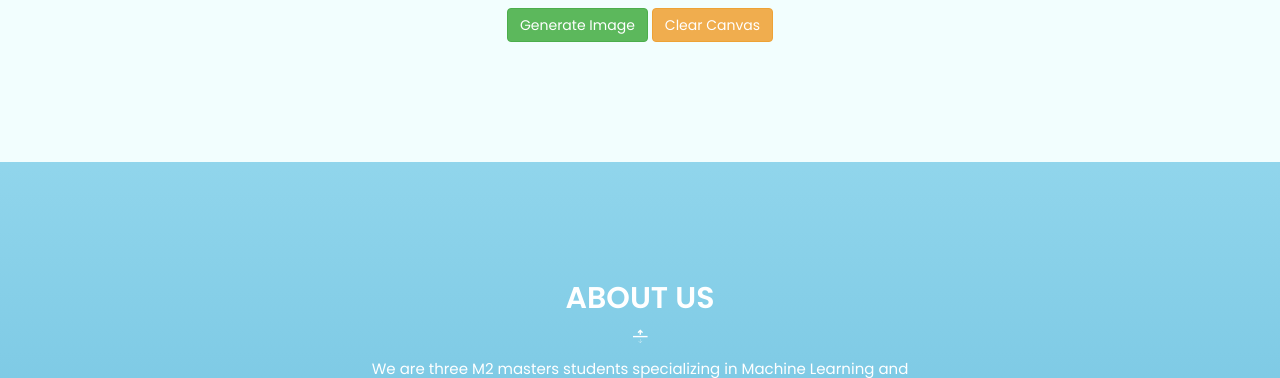
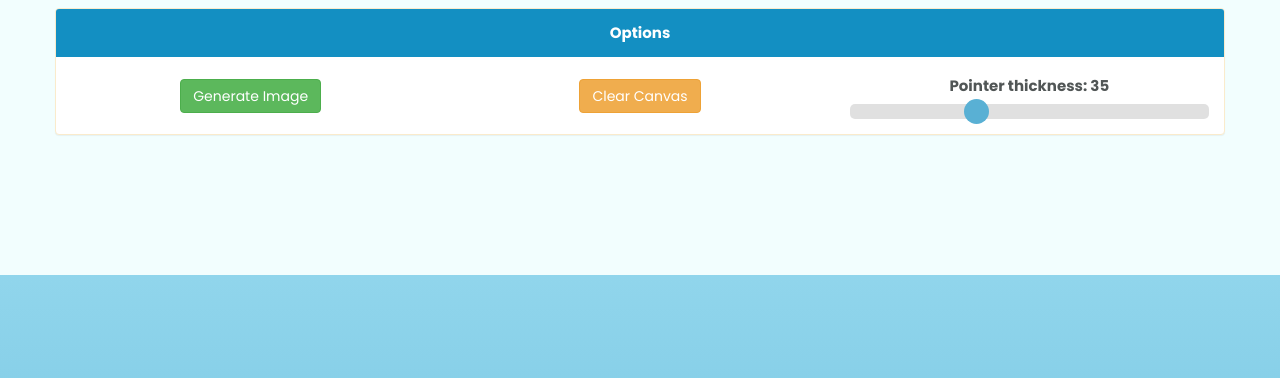
Before and after one commit to ajoseph12/MLDM_Project, a Flask app: page / in a window 1280 px wide. Shown: the part 1617-1995 px from the top of the page. Run offline with Flask 2, Linux system fonts and the light colour scheme; some libraries are stand-ins or nearby versions.

Commit message:
html all issues fixed

```diff
--- a/static/css/ml-custom.css
+++ b/static/css/ml-custom.css
@@ -47,3 +47,63 @@
 #table-matrix {
    text-align:center;
 }
+
+.canvas-panel-style-options {
+    background-color:#138fc2!important;
+    color:#FFFFFF!important;
+    border-color:#138fc2!important;
+}
+
+
+.slider {
+    -webkit-appearance: none;
+    width: 100%;
+    height: 15px;
+    border-radius: 5px;
+    background: #d3d3d3;
+    outline: none;
+    opacity: 0.7;
+    -webkit-transition: .2s;
+    transition: opacity .2s;
+}
+
+.slider:hover {
+    opacity: 1;
+}
+
+.slider::-webkit-slider-thumb {
+    -webkit-appearance: none;
+    appearance: none;
+    width: 25px;
+    height: 25px;
+    background: #138fc2;
+    border-radius:15px;
+    cursor: pointer;
+}
+
+.slider::-moz-range-thumb {
+    width: 25px;
+    height: 25px;
+    background: #4CAF50;
+    cursor: pointer;
+}
+
+.panel-row-flex {
+    display: flex;
+    align-items: center;
+}
+
+.modal-dialog {
+  height: 100%;
+  width: 100%;
+  display: flex;
+  align-items: center;
+}
+
+.modal-content {
+  margin: 0 auto;
+}
+
+#analyseModal {
+    text-align:center;
+}
--- a/static/js/ml-custom.js
+++ b/static/js/ml-custom.js
@@ -3,15 +3,21 @@
 var c = document.getElementById('c');
 var ctx = c.getContext('2d');
 
-//code to inverse colors in matrix
+//code to inverse colors in matrix follows
+//this firstly sets all the canvas in black
 ctx.fillStyle = "#000000";
 ctx.fillRect(0, 0, c.width, c.height);
+
+//this is to do the drawing in white in the black background
 ctx.fillStyle = '#FFFFFF';
 var paint = false
 var hidden = false
 window.onmousedown = toggle
 window.onmousemove = draw
 window.onmouseup = drawoff
+
+//set default thickness
+var pointerThickness = 35;
 
 function toggle(){
   if (paint){
@@ -22,9 +28,10 @@ function toggle(){
   }
 }
 
-function draw(e){
+function draw(e, pointerThickness){
   var rect =  c.getBoundingClientRect();
-  if (paint && !hidden)  ctx.fillRect(e.x - rect.left,e.y - rect.top,50,50)
+  // console.log(this.pointerThickness)
+  if (paint && !hidden)  ctx.fillRect(e.x - rect.left,e.y - rect.top,this.pointerThickness,this.pointerThickness)
 }
 
 function drawoff(){
@@ -33,6 +40,9 @@ function drawoff(){
 
 function clears(){
   ctx.clearRect(0,0,500,500);
+  ctx.fillStyle = "#000000";
+  ctx.fillRect(0, 0, c.width, c.height);
+  ctx.fillStyle = '#FFFFFF';
 }
 
 function save(){
@@ -40,6 +50,8 @@ function save(){
   let ctx1 = c1.getContext('2d')
   c1.width = 28
   c1.height = 28
+  ctx1.fillStyle = "#000000";
+  ctx1.fillRect(0, 0, c1.width, c1.height);
   ctx1.drawImage(c, 4, 4, 20, 20);
   document.getElementById('img').src = c1.toDataURL();
   document.getElementById('c').style.display = 'none';
@@ -53,13 +65,14 @@ function save(){
 
   var imgData = ctx1.getImageData(0, 0, 28, 28);
   var imgBlack = []
+  console.log(imgData)
   for (var i = 0; i < imgData.data.length; i += 4) {
-    if (imgData.data[i+3] === 255) imgBlack.push(1)
+    if (imgData.data[i+2] === 255) imgBlack.push(1)
     else imgBlack.push(0)
    }
 
   var dataStr = JSON.stringify(imgBlack)
-  console.log(dataStr);
+  //console.log(dataStr);
 
   //print imgBlack to HTML
   var splitImgBlack = [];
@@ -93,3 +106,14 @@ function resetAll() {
   paint = false
   hidden = false
 }
+
+
+var slider = document.getElementById("pointer-thickness");
+var output = document.getElementById("canvas-thickness-value");
+output.innerHTML = slider.value; // Display the default slider value
+
+// Update the current slider value (each time you drag the slider handle)
+slider.oninput = function() {
+    output.innerHTML = this.value;
+    pointerThickness = this.value;
+}
--- a/templates/index.html
+++ b/templates/index.html
@@ -131,12 +131,42 @@
                 <canvas id='c' class="canvas-css" width='500' height='500' ></canvas>
             </div>
             <div class="row canvas-button-css" id="canvas-button-css">
-                <button class="btn btn-success" id="save" onclick="save()">Generate Image</button>
-                <button class="btn btn-warning" id="clear" onclick="clears()">Clear Canvas</button>
+                <div class="panel panel-warning">
+                    <div class="panel-heading canvas-panel-style-options"><b>Options</b></div>
+                    <div class="panel-body">
+                        <div class="row panel-row-flex">
+                            <div class="col-md-4">
+                                <button class="btn btn-success" id="save" onclick="save()">Generate Image</button>
+                            </div>
+                            <div class="col-md-4">
+                                <button class="btn btn-warning" id="clear" onclick="clears()">Clear Canvas</button>
+                            </div>
+                            <div class="col-md-4">
+                                <label for="pointer-thickness">Pointer thickness: <span id="canvas-thickness-value"></span></label>
+                                <input id="pointer-thickness" type="range" min="1" max="100" value="35" class="slider">
+                            </div>
+                        </div>
+                    </div>
+                </div>
+
             </div>
             <div class="row rendered-image-button" id="rendered-image-button" hidden>
-                <button class="btn btn-success" onclick="something()">Match!</button>
-                <button class="btn btn-warning" id="reset-all" onclick="resetAll()">Cancel and Redraw</button>
+                <div class="panel panel-warning">
+                    <div class="panel-heading canvas-panel-style-options"><b>Operations</b></div>
+                    <div class="panel-body">
+                        <div class="row">
+                            <div class="col-md-4">
+                                <button class="btn btn-success"  data-toggle="modal" data-target="#analyseModal">Predict Number</button>
+                            </div>
+                            <div class="col-md-4">
+                                <button class="btn btn-danger" id="somethingelse">Sequence Mining</button>
+                            </div>
+                            <div class="col-md-4">
+                                <button class="btn btn-warning" id="reset-all" onclick="resetAll()">Cancel and Redraw</button>
+                            </div>
+                        </div>
+                    </div>
+                </div>
             </div>
         </div>
     </section>
@@ -258,7 +288,35 @@
         </div>
     </footer>
 
+    #modal for all subsequent work
+    <div class="modal fade" id="analyseModal" role="dialog">
+        <div class="modal-dialog">
 
+          <!-- Modal content-->
+          <div class="modal-content">
+            <div class="modal-header">
+              <button type="button" class="close" data-dismiss="modal">&times;</button>
+              <h4 class="modal-title">Select Prediction Method</h4>
+            </div>
+            <div class="modal-body">
+              <div class="container">
+                  <div class="row">
+                      <div class="col-md-6">
+                          <button class="btn btn-primary" id="else">Use Numerical Methods</button>
+                      </div>
+                      <div class="col-md-6">
+                          <button class="btn btn-danger" id="elseelse">Use Structural Methods</button>
+                      </div>
+                  </div>
+              </div>
+            </div>
+            <div class="modal-footer">
+              <button type="button" class="btn btn-danger" data-dismiss="modal">Close</button>
+            </div>
+          </div>
+
+        </div>
+    </div>
 
 
 
```
